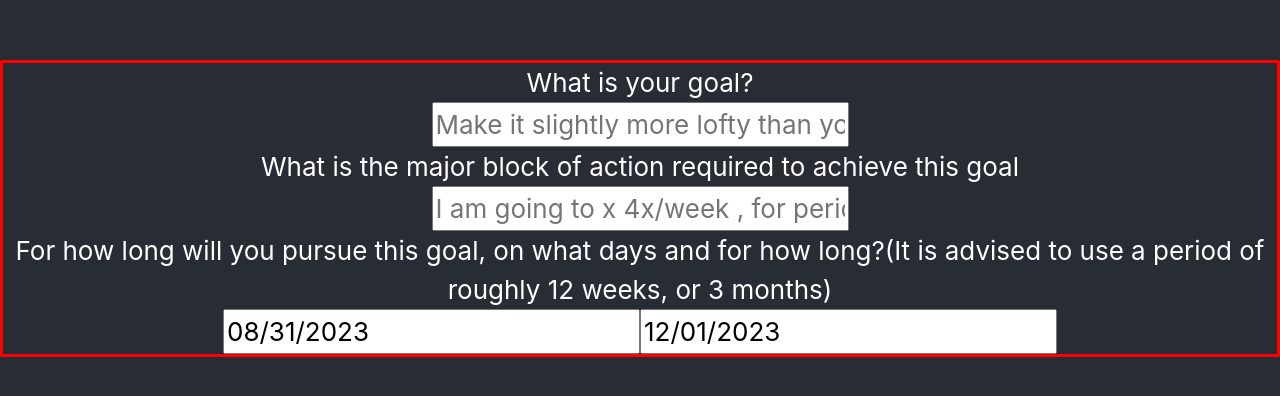
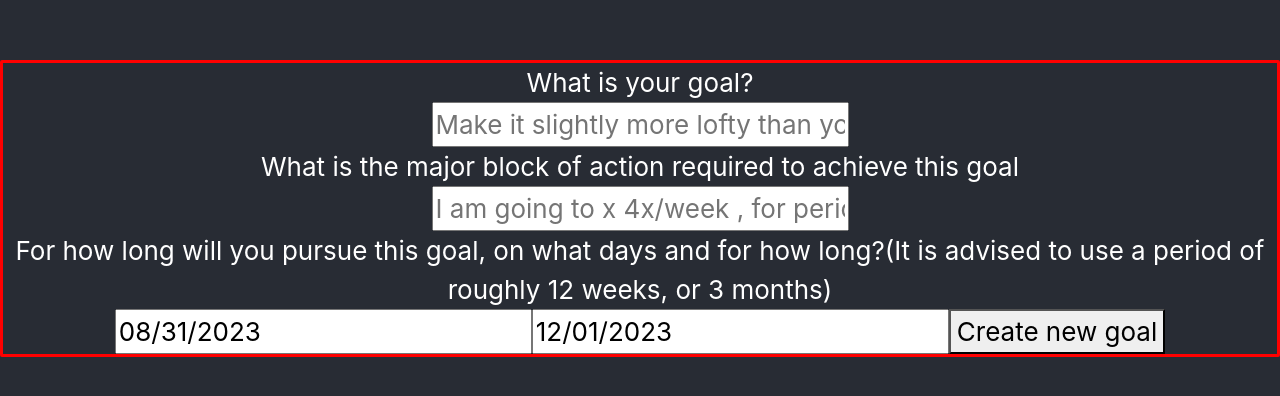
Before and after one commit to 2000mato/AH-Goals-Toolkit, a React (Create React App) app in the folder toolkit/: page / in a window 1280 px wide. Shown: the part 192-588 px from the top of the page. Built offline with nearby package versions, Linux system fonts and the light colour scheme.

Commit message:
modal button dissapears the goal modal prompt

```diff
--- a/toolkit/src/GoalPrompt.js
+++ b/toolkit/src/GoalPrompt.js
@@ -7,12 +7,21 @@ import "./GoalPrompt.css";
 
 function GoalPrompt() {
     // add a usestate method later based on clicking a button to reset the goal or intitialize the goal
+    const [showModal, setShowModal] = useState(true);
     const [startDate, setStartDate] = useState(new Date());
     const currentDate = new Date();
     const threeMonthsFromNow =  new Date(currentDate.setMonth(currentDate.getMonth() + 3));
 
     const [endDate, setEndDate] = useState(threeMonthsFromNow); // If you need an end date as well
 
+
+    const closeModal = () => {
+        setShowModal(false);
+    }
+
+    if (!showModal) {
+        return null;  // Don't render anything if showModal is false
+    }
 
     return (
         <div className = "goal-prompt-container">
@@ -25,6 +34,7 @@ function GoalPrompt() {
             <div>
             <DatePicker selected={startDate} onChange={date => setStartDate(date)} />
             <DatePicker selected={endDate} onChange={date => setEndDate(date)} />
+            <button className = "goal-prompt-button" onClick={closeModal}>Create new goal</button>
         </div>
         </div>
 
```
